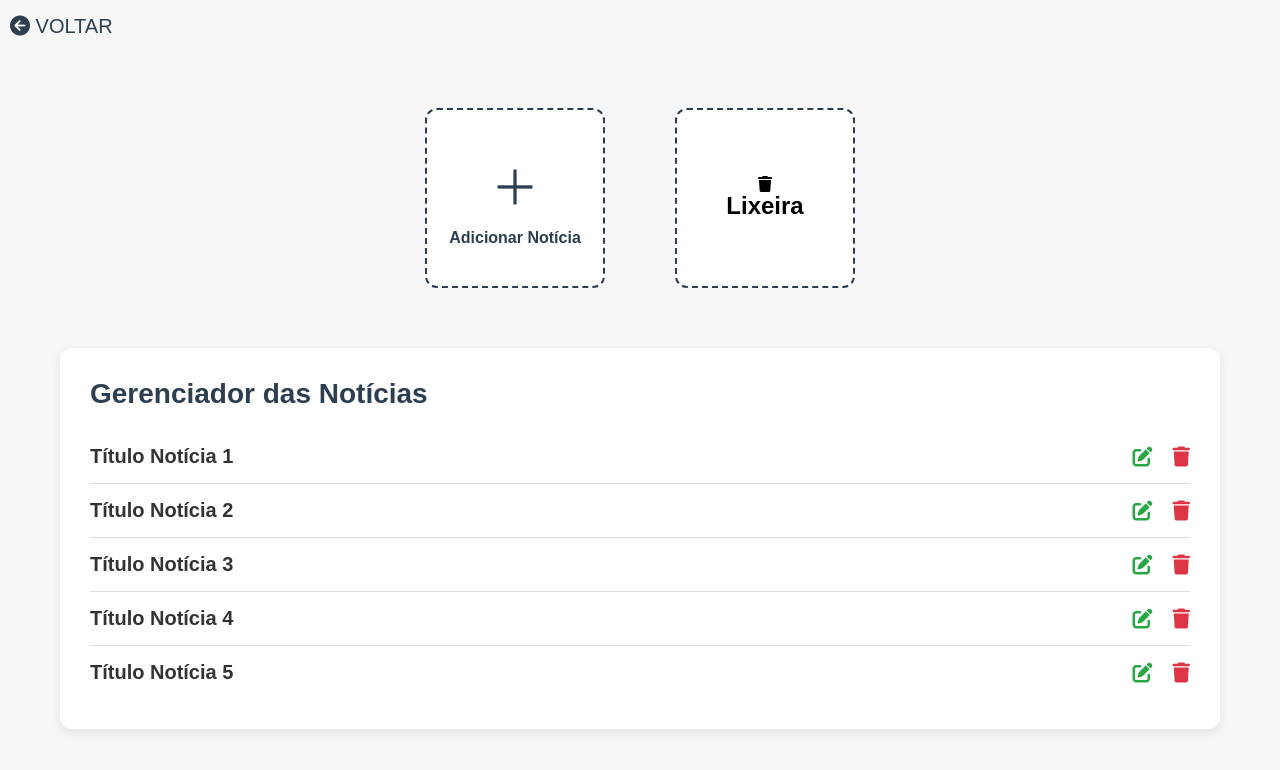
After one commit to bagil01/Farmafittos-vers-o-final, a PHP site: page /admin/pages/gerenciador.php in a window 1280 px wide. The commit adds this page. Shown: the top 770 px of the page. Run offline with PHP 8.4, Linux system fonts and the light colour scheme.

Commit message:
adição dos arquivos de gerenciamento

```diff
--- /dev/null
+++ b/admin/css/gerenciador.css
@@ -0,0 +1,242 @@
+* {
+    padding: 0;
+    margin: 0;
+    box-sizing: border-box;
+}
+
+body {
+    background-color: #f7f7f7;
+    font-family: Arial, sans-serif;
+}
+
+.container {
+    width: 100%;
+    max-width: 1200px;
+    margin: auto;
+    padding: 40px 20px;
+    display: flex;
+    flex-direction: column;
+    gap: 40px;
+}
+
+/* Cards de controle */
+.container-controle {
+    display: flex;
+    justify-content: center;
+    gap: 30px;
+    flex-wrap: wrap;
+}
+
+.adicionar-noticia, .lixeira {
+    width: 180px;
+    height: 180px;
+    border: 2px dashed #2c3e50;
+    border-radius: 12px;
+    display: flex;
+    flex-direction: column;
+    align-items: center;
+    justify-content: center;
+    cursor: pointer;
+    transition: all 0.3s ease;
+    background-color: #ffffff;
+    margin: 20px;
+}
+
+.adicionar-noticia:hover {
+    background-color: #e0e0e0;
+    border-color: #34495e;
+}
+
+.adicionar-noticia span {
+    font-size: 48px;
+    color: #2c3e50;
+}
+
+.adicionar-noticia p {
+    margin-top: 10px;
+    font-weight: bold;
+    color: #2c3e50;
+}
+
+/* Container do gerenciador */
+.container-gerenciador {
+    width: 100%;
+    background-color: white;
+    padding: 30px;
+    border-radius: 12px;
+    box-shadow: 0 4px 12px rgba(0, 0, 0, 0.08);
+
+}
+
+.container-gerenciador h1 {
+    font-size: 28px;
+    margin-bottom: 20px;
+    color: #2c3e50;
+}
+
+/* Cada opção */
+.opcao {
+    display: flex;
+    justify-content: space-between;
+    align-items: center;
+    padding: 15px 0;
+    border-top: 1px solid #ddd;
+}
+
+.opcao:first-of-type {
+    border-top: none;
+}
+
+.opcao h2 {
+    font-size: 20px;
+    color: #333;
+    flex: 1;
+}
+
+/* Ícones de ação */
+.incons {
+    display: flex;
+    gap: 20px;
+    align-items: center;
+}
+
+.incons i {
+    font-size: 20px;
+    cursor: pointer;
+    transition: transform 0.2s ease;
+}
+
+/* Ícone de editar */
+.incons i.fa-pen-to-square {
+    color: #28a745;
+    /* verde */
+}
+
+.incons i.fa-pen-to-square:hover {
+    color: #218838;
+    transform: scale(1.1);
+}
+
+/* Ícone de excluir */
+.incons i.fa-trash {
+    color: #dc3545;
+    /* vermelho */
+}
+
+.incons i.fa-trash:hover {
+    color: #c82333;
+    transform: scale(1.1);
+}
+
+.voltar {
+    padding: 10px;
+    margin-top: 5px;
+    font-size: 20px;
+}
+
+.voltar a {
+    list-style: none;
+    text-decoration: none;
+    color: #0165c8;
+
+
+}
+
+.voltar a:hover {
+    color: #2c3e50;
+}
+
+/* Estilos do botão que abre o modal */
+.abrir-modal {
+    background-color: #2c3e50;
+    color: white;
+    padding: 10px 20px;
+    border: none;
+    border-radius: 8px;
+    cursor: pointer;
+    margin: 20px;
+  }
+
+  .abrir-modal:hover {
+    background-color: #34495e;
+  }
+
+  /* Estilos do modal */
+  .modal-overlay {
+    position: fixed;
+    top: 0;
+    left: 0;
+    width: 100%;
+    height: 100%;
+    background: rgba(0,0,0,0.6);
+    display: none;
+    justify-content: center;
+    align-items: center;
+    z-index: 1000;
+  }
+
+  .modal {
+    background: white;
+    padding: 30px;
+    border-radius: 12px;
+    width: auto;
+    position: relative;
+    box-shadow: 0 0 10px rgba(0,0,0,0.3);
+  }
+
+  .modal h2 {
+    margin-bottom: 20px;
+    color: #2c3e50;
+  }
+
+  .modal label {
+    display: block;
+    margin-top: 10px;
+    font-weight: bold;
+  }
+
+  .modal input, .modal select, .modal textarea {
+    width: 100%;
+    padding: 8px;
+    margin-top: 5px;
+    border-radius: 6px;
+    border: 1px solid #ccc;
+  }
+
+  .botao-salvar {
+    margin-top: 20px;
+    background-color: #27ae60;
+    color: white;
+    padding: 10px;
+    border: none;
+    border-radius: 6px;
+    cursor: pointer;
+    width: 100%;
+  }
+
+  .botao-salvar:hover {
+    background-color: #219150;
+  }
+
+  .fechar-modal {
+    position: absolute;
+    top: 10px;
+    right: 15px;
+    font-size: 24px;
+    color: #888;
+    cursor: pointer;
+  }
+
+  .fechar-modal:hover {
+    color: #2c3e50;
+  }
+  .voltar a{
+    list-style: none;
+    text-decoration: none;
+    color:#2c3e50 ;
+
+
+  }
+  .voltar a:hover{
+    color:    #0165c8;
+  }
--- /dev/null
+++ b/admin/js/gerenciador.js
@@ -0,0 +1,18 @@
+
+  const modal = document.getElementById('modalCadastro');
+  const abrirBtn = document.getElementById('abrirModalNoticia');
+  const fecharBtn = document.getElementById('fecharModal');
+
+  abrirBtn.addEventListener('click', () => {
+    modal.style.display = 'flex';
+  });
+
+  fecharBtn.addEventListener('click', () => {
+    modal.style.display = 'none';
+  });
+
+  window.addEventListener('click', (e) => {
+    if (e.target === modal) {
+      modal.style.display = 'none';
+    }
+  });
--- /dev/null
+++ b/admin/pages/gerenciador.php
@@ -0,0 +1,101 @@
+<!DOCTYPE html>
+<html lang="pt-BR">
+
+<head>
+    <meta charset="UTF-8">
+    <meta name="viewport" content="width=device-width, initial-scale=1.0">
+    <title>Gerenciador</title>
+    <link rel="stylesheet" href="/Farmafittos-vers-o-final/assets/icons/fontawesome-free-6.5.2-web/css/all.css">
+    <link rel="stylesheet" href="/Farmafittos-vers-o-final/admin/css/gerenciador.css">
+</head>
+
+<body>
+    <div class="voltar">
+        <a href="/Farmafittos-vers-o-final/admin/">
+            <i class="fa-solid fa-circle-arrow-left"></i>
+          VOLTAR
+        </a>
+      </div>
+    <div class="container">
+        <div class="container-controle">
+            <div class="adicionar-noticia" id="abrirModalNoticia">
+                <span>＋</span>
+                <p>Adicionar Notícia</p>
+              </div>
+
+            <div class="lixeira">
+                <i class="fa-solid fa-trash"></i>
+                <h2>Lixeira</h2>
+            </div>
+        </div>
+
+        <div class="container-gerenciador">
+            <h1>Gerenciador das Notícias</h1>
+            <div class="opcao">
+                <h2>Título Notícia 1</h2>
+                <div class="incons">
+                    <i class="fa-solid fa-pen-to-square"></i>
+                    <i class="fa-solid fa-trash"></i>
+                </div>
+            </div>
+            <div class="opcao">
+                <h2>Título Notícia 2</h2>
+                <div class="incons">
+                    <i class="fa-solid fa-pen-to-square"></i>
+                    <i class="fa-solid fa-trash"></i>
+                </div>
+            </div>
+            <div class="opcao">
+                <h2>Título Notícia 3</h2>
+                <div class="incons">
+                    <i class="fa-solid fa-pen-to-square"></i>
+                    <i class="fa-solid fa-trash"></i>
+                </div>
+            </div>
+            <div class="opcao">
+                <h2>Título Notícia 4</h2>
+                <div class="incons">
+                    <i class="fa-solid fa-pen-to-square"></i>
+                    <i class="fa-solid fa-trash"></i>
+                </div>
+            </div>
+            <div class="opcao">
+                <h2>Título Notícia 5</h2>
+                <div class="incons">
+                    <i class="fa-solid fa-pen-to-square"></i>
+                    <i class="fa-solid fa-trash"></i>
+                </div>
+            </div>
+
+        </div>
+    </div>
+
+<!-- Modal -->
+<div class="modal-overlay" id="modalCadastro">
+  <div class="modal">
+    <span class="fechar-modal" id="fecharModal">&times;</span>
+    <h2>Cadastrar Nova Notícia</h2>
+    <form id="formCadastro">
+      <label for="titulo">Título da Notícia:</label>
+      <input type="text" id="titulo" name="titulo" required>
+
+      <label for="data">Data de Publicação:</label>
+      <input type="date" id="data" name="data" required>
+
+      <label for="destaque">É destaque?</label>
+      <select id="destaque" name="destaque">
+        <option value="nao">Não</option>
+        <option value="sim">Sim</option>
+      </select>
+
+      <label for="conteudo">Conteúdo:</label>
+      <textarea id="conteudo" name="conteudo" rows="5" required></textarea>
+
+      <button type="submit" class="botao-salvar">Salvar</button>
+    </form>
+  </div>
+</div>
+</body>
+<script src="/Farmafittos-vers-o-final/admin/js/gerenciador.js"></script>
+
+</html>
```
Also changed, not shown: admin/css/index.css (added, +144 -0 lines), admin/index.php (+71 -0 lines), assets/css/header.css (+5 -4 lines).
